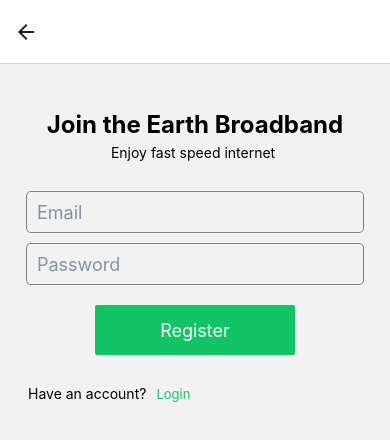
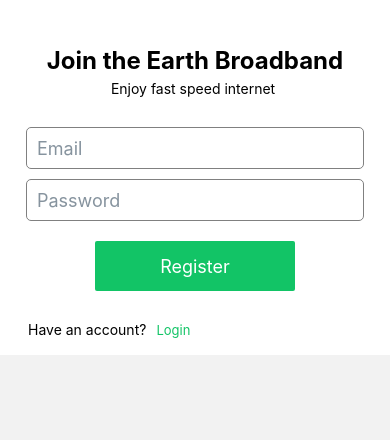
Before and after one commit to BisiDavi/green_app, a React Native app: screen /Register in a window 390 px wide. Shown: the top 440 px of the page. Built offline with nearby package versions, Linux system fonts and the light colour scheme.

Commit message:
Screen styles updated

```diff
--- a/App.tsx
+++ b/App.tsx
@@ -13,6 +13,7 @@ import {createNativeStackNavigator} from '@react-navigation/native-stack';
 import SplashScreenView from './screens/SplashScreen';
 import Login from './pages/Login';
 import Register from './pages/Register';
+import Home from './pages/Home';
 
 const Stack = createNativeStackNavigator();
 
@@ -27,14 +28,20 @@ export default function App(): JSX.Element {
         <Stack.Screen
           name="SplashScreenView"
           component={SplashScreenView}
-          options={{title: ''}}
+          // options={}
+          options={{headerShown: false}}
         />
-        <Stack.Screen name="Login" component={Login} options={{title: ''}} />
+        <Stack.Screen
+          name="Login"
+          component={Login}
+          options={{headerShown: false}}
+        />
         <Stack.Screen
           name="Register"
           component={Register}
-          options={{title: ''}}
+          options={{headerShown: false}}
         />
+        <Stack.Screen name="Home" component={Home} options={{title: ''}} />
       </Stack.Navigator>
     </NavigationContainer>
   );
--- a/pages/Login.tsx
+++ b/pages/Login.tsx
@@ -67,6 +67,10 @@ export default function Login({navigation}: Props) {
 const styles = StyleSheet.create({
   login: {
     padding: 16,
+    backgroundColor: 'white',
+    height: '100%',
+    width: '100%',
+    flexDirection: 'column',
   },
   title: {
     fontSize: 30,
--- a/pages/Register.tsx
+++ b/pages/Register.tsx
@@ -25,7 +25,7 @@ export default function Register({navigation}: Props) {
   return (
     <SafeAreaView>
       <StatusBar />
-      <View style={styles.login}>
+      <View style={styles.register}>
         <Text style={styles.title}>Join the Earth Broadband</Text>
         <Text style={styles.description}>Enjoy fast speed internet </Text>
         <View>
@@ -62,8 +62,12 @@ export default function Register({navigation}: Props) {
 }
 
 const styles = StyleSheet.create({
-  login: {
+  register: {
     padding: 16,
+    backgroundColor: 'white',
+    height: '100%',
+    width: '100%',
+    flexDirection: 'column',
   },
   title: {
     fontSize: 24,
--- a/screens/SplashScreen.tsx
+++ b/screens/SplashScreen.tsx
@@ -24,7 +24,7 @@ export default function SplashScreenView({navigation}: Props) {
 
   return (
     <SafeAreaView>
-      <View style={styles.login}>
+      <View style={styles.splashScreen}>
         <View style={styles.logoWrapper}>
           <Image
             source={{
@@ -58,7 +58,7 @@ export default function SplashScreenView({navigation}: Props) {
 }
 
 const styles = StyleSheet.create({
-  login: {
+  splashScreen: {
     backgroundColor: '#eceaf8',
     flexDirection: 'column',
     height: '100%',
```
